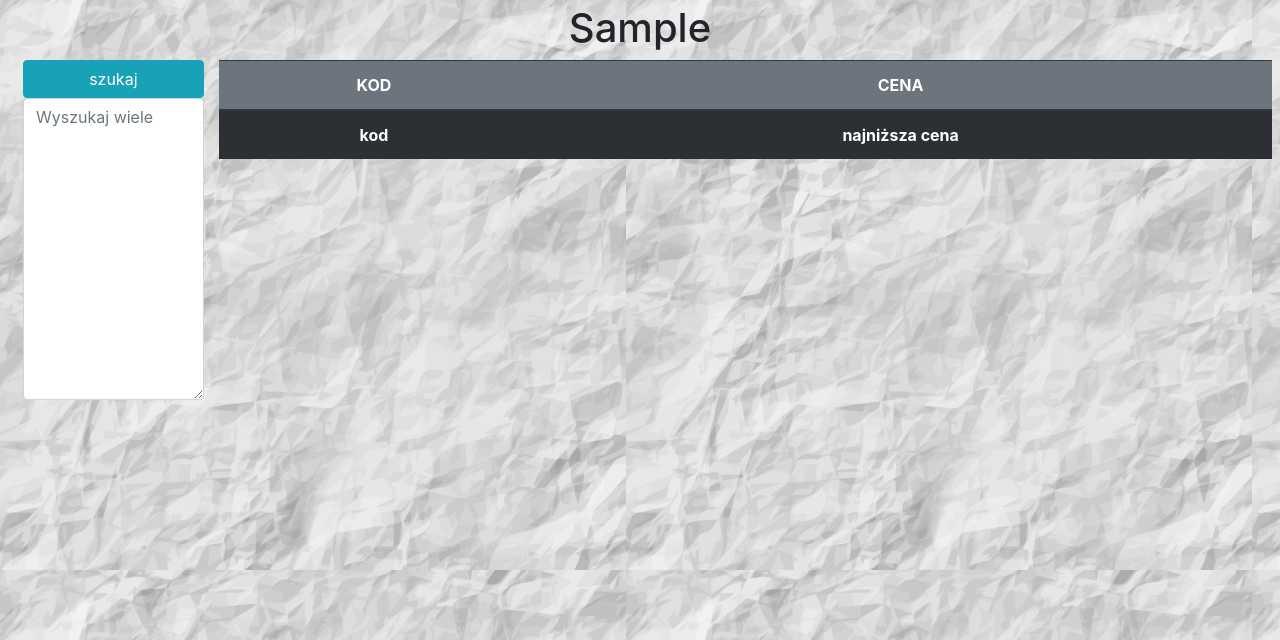
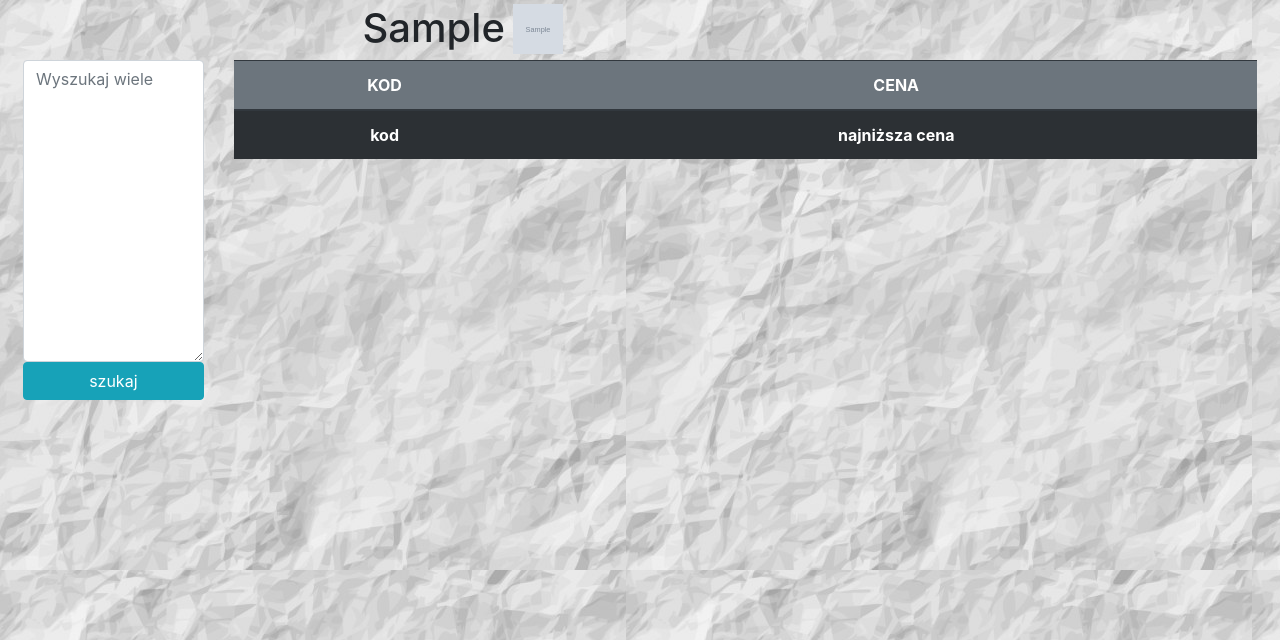
Before and after one commit to piter1316/porownywarka, a Django app: page /porownanie_cen/1/ in a window 1280 px wide. Shown: the part 56-696 px from the top of the page. Run offline with Django 3.2, Linux system fonts and the light colour scheme; tables that the repository leaves empty hold one stand-in row (values such as "Sample post"); grey boxes marked "Sample" are stand-in pictures; lists and menus that the app fills with data are empty; parts of the project's set-up code (start-up, migrations or seed data) failed here and were passed over; some libraries are stand-ins or nearby versions.

Commit message:
layout improvement

```diff
--- a/porownanie_cen/templates/porownanie_cen/produkty.html
+++ b/porownanie_cen/templates/porownanie_cen/produkty.html
@@ -3,20 +3,35 @@
 {% block body %}
 {% load static %}
 <div class="mt-1">
-  <div class="container-fluid">
+  <div class="container">
       {% for item in brand %}
-        <h1 class="text-center">{{ item.nazwa}}</h1>
-        {% endfor %}
+      <div class="">
+        <div class="row mx-auto w-50">
+          <h1 class="text-center">
+            {{ item.nazwa}}
+          </h1>
+          {% if item.logo %}
+            <img class="ml-2" src="{{ item.logo.url }}" width="50" height="50">
+            {% else %}
+            <img class="ml-2" src="{% static 'porownanie_cen/' %}img/RECE.png" width="50" height="50">
+            {% endif %}
+          {% endfor %}
+        </div>
+
+      </div>
+
     </div>
   </div>
+
   <div class="row mx-2">
     <div class="col-12 col-lg-2">
       <form class="form mx-auto" method="get" action="" style="max-width:300px;">
+        <textarea class="form-control mr-1" rows="12" type="text" name="q"  placeholder="Wyszukaj wiele" value="{{ request.GET.q}}" ></textarea>
         <input class="btn btn-info btn-block" type="submit" value="szukaj" />
-        <textarea class="form-control mr-1" rows="12" type="text" name="q"  placeholder="Wyszukaj wiele" value="{{ request.GET.q}}" ></textarea>
     </form>
+
     </div>
-    <div class="col-12 col-lg-10 p-0">
+    <div class="col-12 col-lg-10">
 
       <table class="table table-striped table-dark">
         <thead class="bg-secondary">
@@ -26,12 +41,15 @@
             {% for kontrahent in kontrahenci %}
             <th scope="col" class="text-center p-0">{{kontrahent.kontrahentkod}}</th>
             {% endfor %}
+
           </tr>
         </thead>
         <tbody>
           <tr>
             <th class="text-center">
+
               kod
+
             </th>
             <th class="text-center">
               najniższa cena
```
